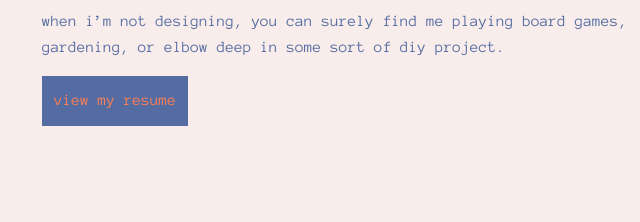
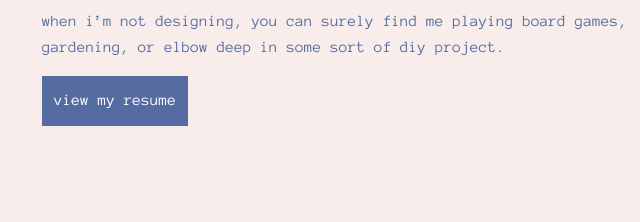
Before and after one commit to lintintin/portfolio-website, a plain HTML site: page about.html in a window 1280 px wide. Shown: the part 1778-2000 px from the top of the page, 23-663 px from the left. Drawn offline with nearby package versions, Linux system fonts and the light colour scheme.

Commit message:
color change

```diff
--- a/css/style.css
+++ b/css/style.css
@@ -93,7 +93,7 @@ a:active {
 }
 .button.link {
   background-color: #556CA3;
-  color: #ff7f50;
+  color: white;
   border: 2px solid #556CA3;
 }
 .button.link:hover {
```
